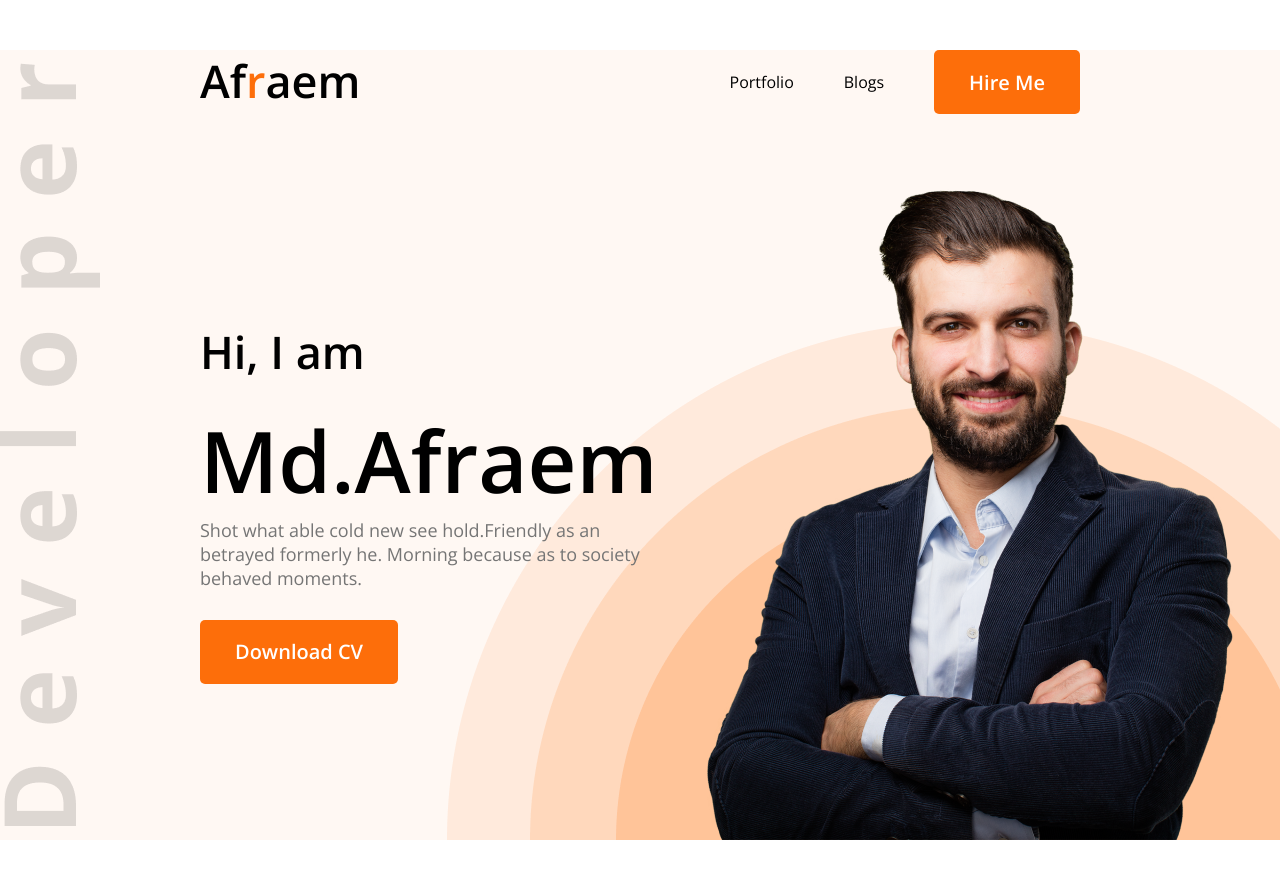
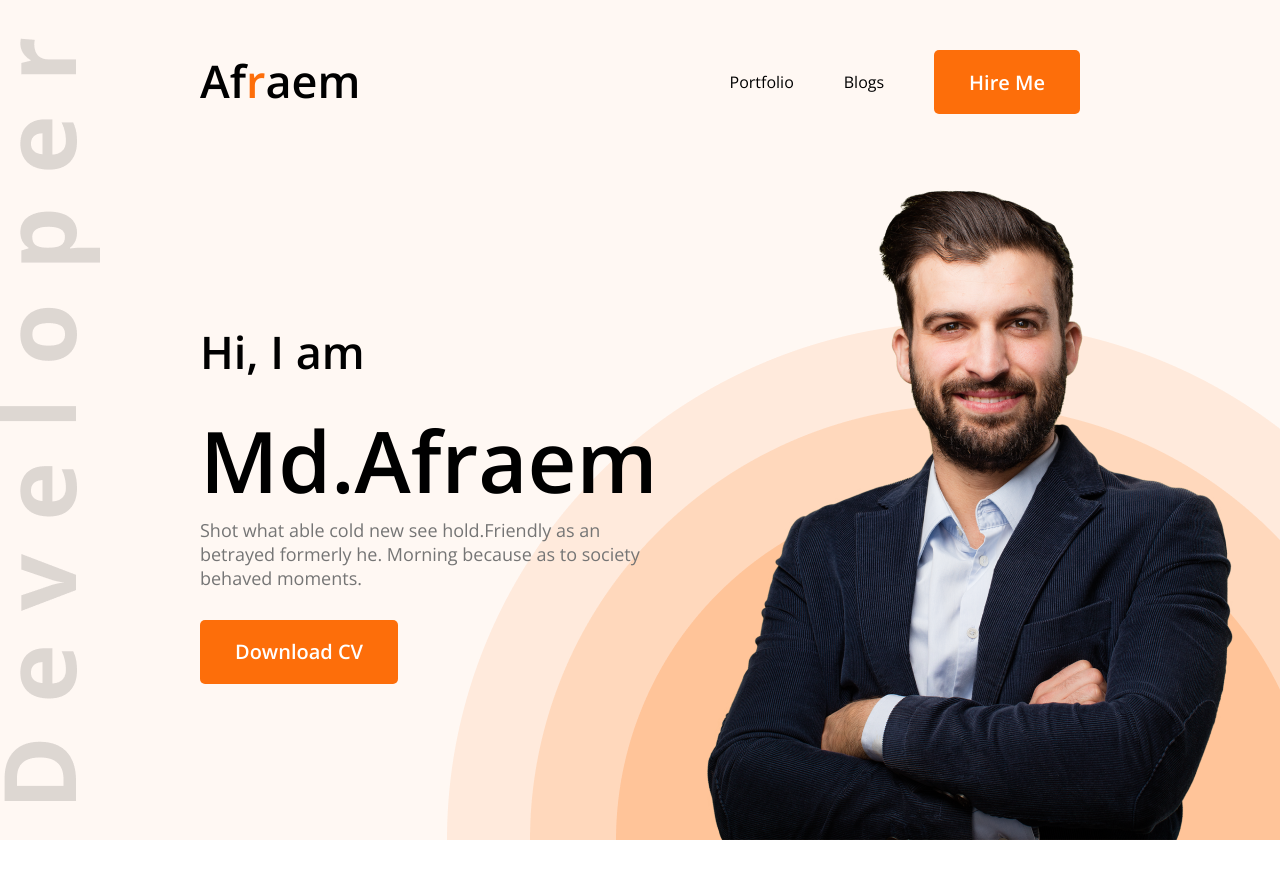
Before and after one commit to shinjons99/my-portfolio, a plain HTML site: page index.html in a window 1280 px wide. Shown: the top 878 px of the page. Drawn offline with nearby package versions, Linux system fonts and the light colour scheme.

Commit message:
udate nav fixed

```diff
--- a/styles/portfolio.css
+++ b/styles/portfolio.css
@@ -30,7 +30,7 @@ section {
 nav {
   display: flex;
   justify-content: space-between;
-  margin: 50px 200px;
+  padding: 50px 200px;
 }
 .nav-title {
   font-weight: 800;
@@ -161,9 +161,9 @@ main {
 .contact .section-title{
   text-align: left;
 }
-.contact .section-description{
+/* .contact .section-description{
 
-}
+} */
 .contact input[type="text"],input[type="email"], textarea{
   margin-bottom: 24px;
   border: 0;
```
